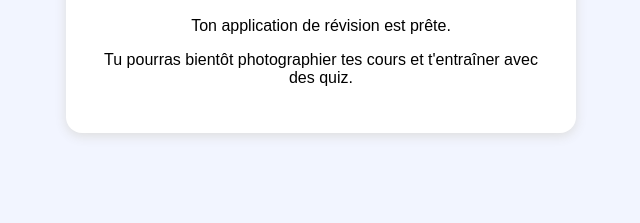
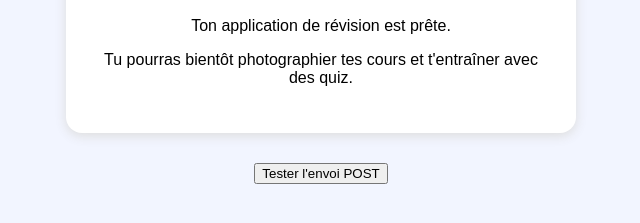
Before and after one commit to jennyden10-oss/revis-facile, a plain HTML site: page index.html in a window 1280 px wide. Shown: the part 241-464 px from the top of the page, without its empty margins (319-959 px from the left). Drawn offline with Linux system fonts and the light colour scheme.

Commit message:
Update index.html

```diff
--- a/index.html
+++ b/index.html
@@ -69,5 +69,47 @@ async function testerConnexion() {
     <p>Tu pourras bientôt photographier tes cours
        et t'entraîner avec des quiz.</p>
   </div>
+
+<button onclick="testerPost()">
+  Tester l'envoi POST
+</button>
+
+<p id="resultatPost"></p>
+
+<script>
+async function testerPost() {
+  const resultat = document.getElementById("resultatPost");
+
+  const adresse = prompt(
+    "Colle l'adresse Apps Script terminée par /exec"
+  );
+
+  if (!adresse) return;
+
+  resultat.textContent = "Test en cours...";
+
+  try {
+    const reponse = await fetch(
+      adresse + "?test=connexion",
+      {
+        method: "POST",
+        body: "test",
+        redirect: "follow"
+      }
+    );
+
+    const donnees = await reponse.json();
+
+    resultat.textContent =
+      "Connexion POST réussie : " + donnees.connexion;
+
+  } catch (erreur) {
+    resultat.textContent =
+      "Connexion POST impossible.";
+    console.error(erreur);
+  }
+}
+</script>
+
 </body>
 </html>
```
